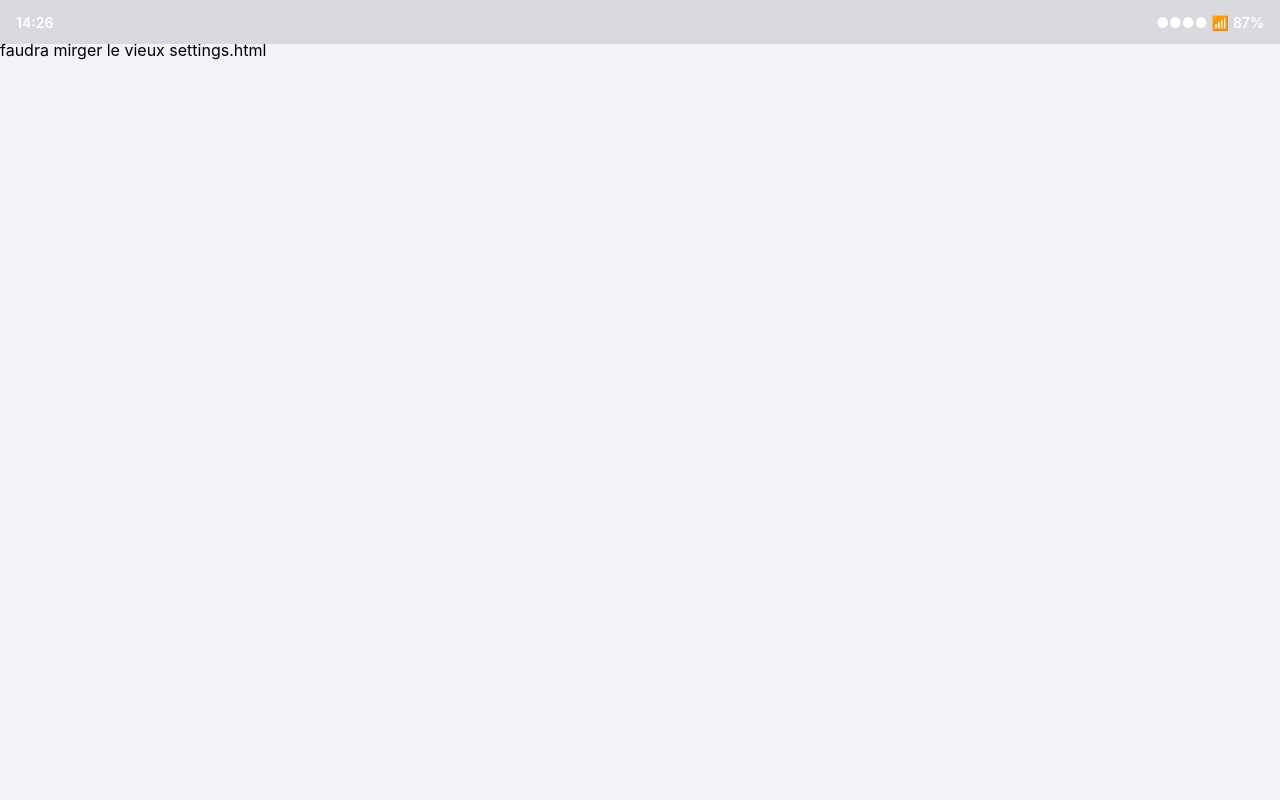
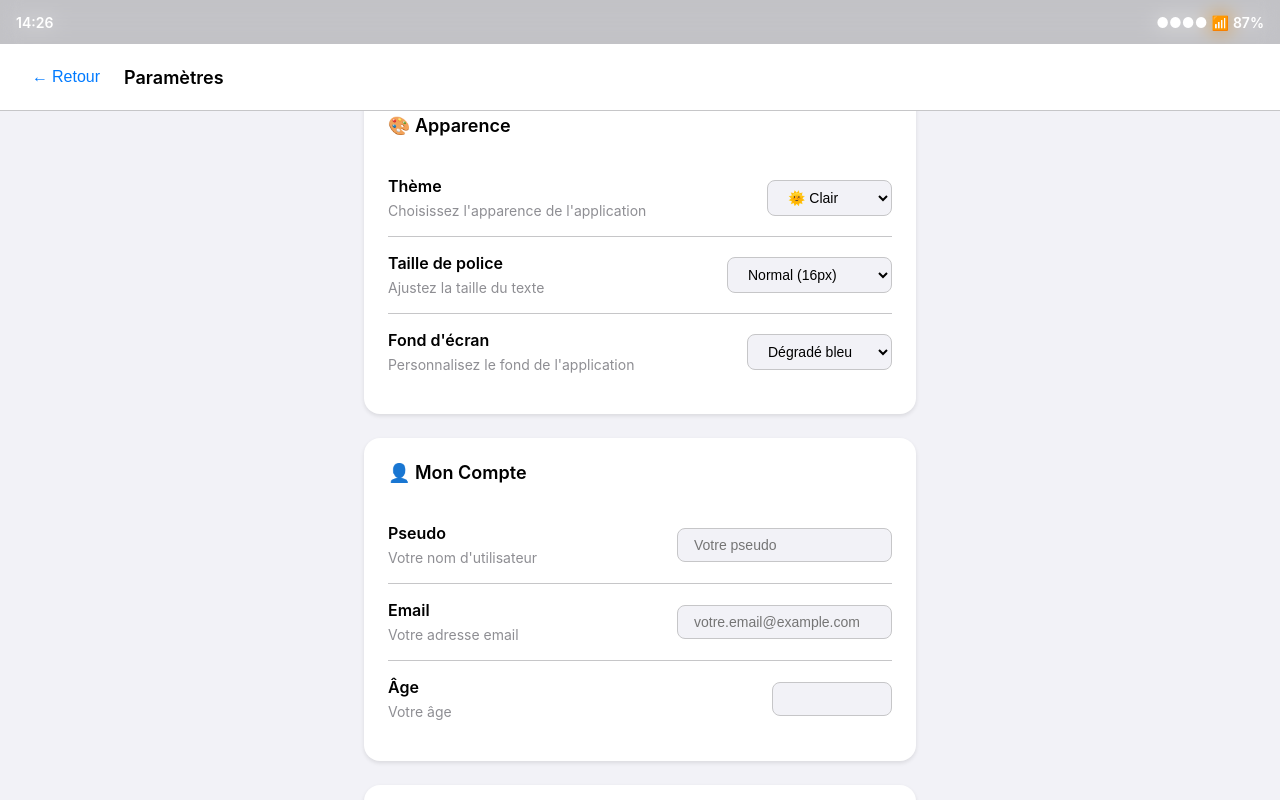
Before and after one commit to Formidabledu59/workshop2026, a Next.js app: page /workshop2026/settings in a window 1280 px wide. Built offline with nearby package versions, Linux system fonts and the light colour scheme.

Commit message:
basic settings page

```diff
--- a/src/app/settings/page.js
+++ b/src/app/settings/page.js
@@ -1,5 +1,223 @@
-export default function appSettings() {
+'use client'; // Ajoute cette ligne en haut de ton fichier
+
+import React, { useState, useEffect } from 'react';
+
+export default function AppSettings() {
+    // États pour chaque paramètre
+    const [theme, setTheme] = useState('light');
+    const [fontSize, setFontSize] = useState('medium');
+    const [background, setBackground] = useState('gradient1');
+    const [pseudo, setPseudo] = useState('');
+    const [email, setEmail] = useState('');
+    const [age, setAge] = useState('');
+    const [notifications, setNotifications] = useState(false);
+    const [sounds, setSounds] = useState(false);
+    const [time, setTime] = useState('14:00');
+
+    // Mettre à jour l'heure toutes les secondes
+    useEffect(() => {
+        const interval = setInterval(() => {
+            const currentTime = new Date();
+            setTime(currentTime.toLocaleTimeString([], {hour: '2-digit', minute: '2-digit'}));
+        }, 1000);
+
+        return () => clearInterval(interval); // Nettoyage de l'intervalle quand le composant est démonté
+    }, []);
+
+    // Gestion des changements de paramètres
+    const handleThemeChange = (e) => setTheme(e.target.value);
+    const handleFontSizeChange = (e) => setFontSize(e.target.value);
+    const handleBackgroundChange = (e) => setBackground(e.target.value);
+    const handleNotificationsToggle = () => setNotifications(!notifications);
+    const handleSoundsToggle = () => setSounds(!sounds);
+    const handleSaveSettings = () => {
+        // Sauvegarder les paramètres (ici tu pourrais utiliser localStorage, API, etc.)
+        alert('Paramètres sauvegardés!');
+    };
+
+    const handleExportData = () => {
+        // Exporter les données (ici tu pourrais les envoyer à un serveur, par exemple)
+        alert('Données exportées!');
+    };
+
+    const handleResetApp = () => {
+        // Réinitialiser les paramètres
+        setTheme('light');
+        setFontSize('medium');
+        setBackground('gradient1');
+        setPseudo('');
+        setEmail('');
+        setAge('');
+        setNotifications(false);
+        setSounds(false);
+        alert('Réinitialisation effectuée!');
+    };
+
     return (
-        <div><br/><br/>faudra mirger le vieux settings.html</div>
+        <div className="settings-page">
+            {/* Status Bar */}
+            <div className="status-bar">
+                <span className="time">{time}</span>
+                <div className="status-right">
+                    <span className="signal">●●●●</span>
+                    <span className="wifi">📶</span>
+                    <span className="battery">87%</span>
+                </div>
+            </div>
+
+            {/* Navigation header */}
+            <div className="app-header">
+                <button className="back-btn" onClick={() => window.history.back()}>
+                    <span className="back-icon">←</span> Retour
+                </button>
+                <h1>Paramètres</h1>
+            </div>
+
+            {/* Settings content */}
+            <div className="settings-content">
+                {/* Apparence */}
+                <div className="settings-section">
+                    <h3 className="section-title">🎨 Apparence</h3>
+                    <div className="setting-item">
+                        <div className="setting-label">
+                            <span>Thème</span>
+                            <small>Choisissez l'apparence de l'application</small>
+                        </div>
+                        <select value={theme} onChange={handleThemeChange} className="setting-control">
+                            <option value="light">🌞 Clair</option>
+                            <option value="dark">🌙 Sombre</option>
+                            <option value="purple">💜 Violet</option>
+                            <option value="blue">💙 Bleu</option>
+                        </select>
+                    </div>
+
+                    <div className="setting-item">
+                        <div className="setting-label">
+                            <span>Taille de police</span>
+                            <small>Ajustez la taille du texte</small>
+                        </div>
+                        <select value={fontSize} onChange={handleFontSizeChange} className="setting-control">
+                            <option value="small">Petit (14px)</option>
+                            <option value="medium">Normal (16px)</option>
+                            <option value="large">Grand (18px)</option>
+                            <option value="xlarge">Très grand (20px)</option>
+                        </select>
+                    </div>
+
+                    <div className="setting-item">
+                        <div className="setting-label">
+                            <span>Fond d'écran</span>
+                            <small>Personnalisez le fond de l'application</small>
+                        </div>
+                        <select value={background} onChange={handleBackgroundChange} className="setting-control">
+                            <option value="gradient1">Dégradé bleu</option>
+                            <option value="gradient2">Dégradé violet</option>
+                            <option value="gradient3">Dégradé rose</option>
+                            <option value="solid">Couleur unie</option>
+                        </select>
+                    </div>
+                </div>
+
+                {/* Compte */}
+                <div className="settings-section">
+                    <h3 className="section-title">👤 Mon Compte</h3>
+                    <div className="setting-item">
+                        <div className="setting-label">
+                            <span>Pseudo</span>
+                            <small>Votre nom d'utilisateur</small>
+                        </div>
+                        <input
+                            type="text"
+                            value={pseudo}
+                            onChange={(e) => setPseudo(e.target.value)}
+                            className="setting-control"
+                            placeholder="Votre pseudo"
+                        />
+                    </div>
+
+                    <div className="setting-item">
+                        <div className="setting-label">
+                            <span>Email</span>
+                            <small>Votre adresse email</small>
+                        </div>
+                        <input
+                            type="email"
+                            value={email}
+                            onChange={(e) => setEmail(e.target.value)}
+                            className="setting-control"
+                            placeholder="votre.email@example.com"
+                        />
+                    </div>
+
+                    <div className="setting-item">
+                        <div className="setting-label">
+                            <span>Âge</span>
+                            <small>Votre âge</small>
+                        </div>
+                        <input
+                            type="number"
+                            value={age}
+                            onChange={(e) => setAge(e.target.value)}
+                            className="setting-control"
+                            min="13"
+                            max="100"
+                        />
+                    </div>
+                </div>
+
+                {/* Notifications */}
+                <div className="settings-section">
+                    <h3 className="section-title">🔔 Notifications</h3>
+                    <div className="setting-item">
+                        <div className="setting-label">
+                            <span>Notifications push</span>
+                            <small>Recevoir des notifications</small>
+                        </div>
+                        <div className="toggle-switch">
+                            <input
+                                type="checkbox"
+                                checked={notifications}
+                                onChange={handleNotificationsToggle}
+                            />
+                            <label></label>
+                        </div>
+                    </div>
+
+                    <div className="setting-item">
+                        <div className="setting-label">
+                            <span>Sons</span>
+                            <small>Sons des interactions</small>
+                        </div>
+                        <div className="toggle-switch">
+                            <input
+                                type="checkbox"
+                                checked={sounds}
+                                onChange={handleSoundsToggle}
+                            />
+                            <label></label>
+                        </div>
+                    </div>
+                </div>
+
+                {/* Actions */}
+                <div className="settings-actions">
+                    <button className="btn-primary" onClick={handleSaveSettings}>
+                        💾 Sauvegarder les modifications
+                    </button>
+                    <button className="btn-secondary" onClick={handleExportData}>
+                        📤 Exporter mes données
+                    </button>
+                    <button className="btn-danger" onClick={handleResetApp}>
+                        🗑️ Réinitialiser l'application
+                    </button>
+                </div>
+
+                {/* Footer */}
+                <div className="settings-footer">
+                    <p>Workshop Mobile App v1.0</p>
+                    <p><small>Développé pour le workshop M1 2025-2026</small></p>
+                </div>
+            </div>
+        </div>
     );
 }
```
